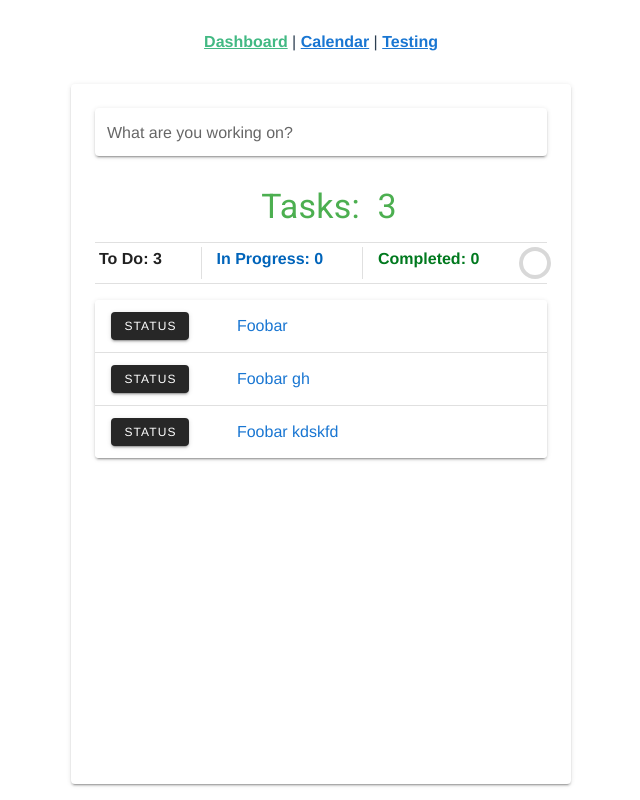
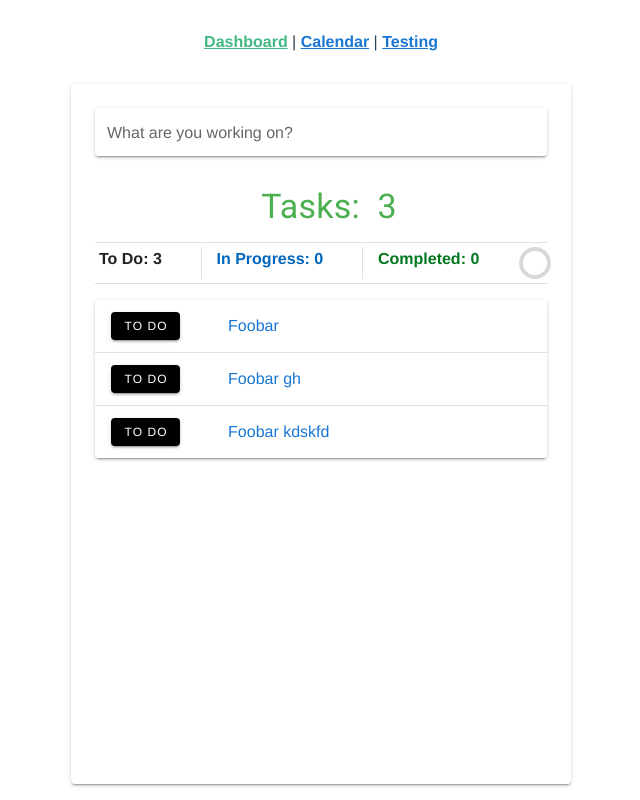
Before and after one commit to cashieeetime/calendar_app, a Vue app: page /#/ in a window 1280 px wide. Shown: the whole page, without its empty margins (319-959 px from the left). Built offline with nearby package versions, Linux system fonts and the light colour scheme.

Commit message:
task statuses done

```diff
--- a/src/components/ToDoList.vue
+++ b/src/components/ToDoList.vue
@@ -85,11 +85,10 @@
                       <v-btn
                         v-bind="attrs"
                         v-on="on"
+                        :color="determineColor(task)"
                         dark
                         small
-                      >
-                        Status
-                      </v-btn>
+                      > {{ determineLabel(task) }} </v-btn>
                     </template>
                     <div class="d-flex flex-column">
                       <v-btn
@@ -97,6 +96,7 @@
                         v-on="on"
                         color="fff"
                         small
+                        v-if="!task.newtask"
                         @click="task.newtask = true; task.done = false;"
                       >
                         To Do
@@ -106,6 +106,7 @@
                         v-on="on"
                         color="fff"
                         small
+                        v-if="task.newtask && !task.done || !task.newtask && task.done"
                         @click="task.newtask = false; task.done = false"
                       >
                         In Progress
@@ -115,6 +116,7 @@
                         v-on="on"
                         color="fff"
                         small
+                        v-if="!task.done"
                         @click="task.newtask = false; task.done = true"
                       >
                         Complete
@@ -171,6 +173,7 @@
       ],
       newTask: null,
       offset: true,
+      bgcolor: '',
     }),
 
     computed: {
@@ -186,6 +189,23 @@
       inprogress () {
         return this.tasks.filter(task => task.newtask == false && task.done == false).length
       },
+
+
+
+
+      /*
+      determineLabel () {
+        const label = ''
+        if (this.tasks.newtask == true && this.tasks.done == false) {
+          label = 'To Do'
+        } else if (this.tasks.newtask == false && this.tasks.done == false) {
+          label = 'In Progress'
+        } else if (this.tasks.newtask == false && this.tasks.done == true) {
+          label = 'Complete'
+        } else {
+          label = 'Status'
+        }return bgcolor
+      }   */
     },
 
     methods: {
@@ -197,6 +217,33 @@
         })
         this.newTask = null
       },
+      determineColor (task) {
+        let bgcolor = ''
+        if (task.newtask == true && task.done == false) {
+          return bgcolor = 'black'
+        } else if (task.newtask == false && task.done == false) {
+          return bgcolor = 'primary'
+        } else if (task.newtask == false && task.done == true) {
+          return bgcolor = 'success'
+        }
+      },
+      determineLabel (task) {
+        let btnLabel = ''
+        if (task.newtask == true && task.done == false) {
+          return btnLabel = 'To Do'
+        } else if (task.newtask == false && task.done == false) {
+          return btnLabel = 'In Progress'
+        } else if (task.newtask == false && task.done == true) {
+          return btnLabel = 'Complete'
+        }
+      },
     },
   }
 </script>
+
+<style>
+.to-do {
+  color: black;
+}
+
+</style>
```
